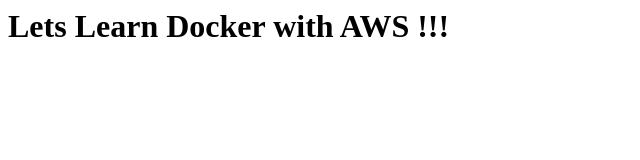
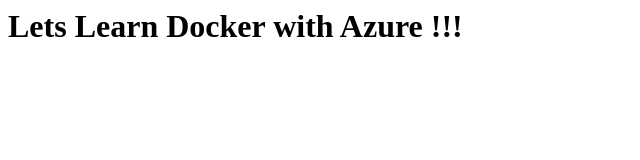
Before and after one commit to AzureShruthi/first-training, a plain HTML site: page index.html in a window 1280 px wide. Shown: the full height of the page, 0-640 px from the left. Drawn offline with Linux system fonts and the light colour scheme.

Commit message:
new code pushed

```diff
--- a/index.html
+++ b/index.html
@@ -1,3 +1,3 @@
 <h1>
-    Lets Learn Docker with AWS !!!
+    Lets Learn Docker with Azure !!!
 </h1>
```
